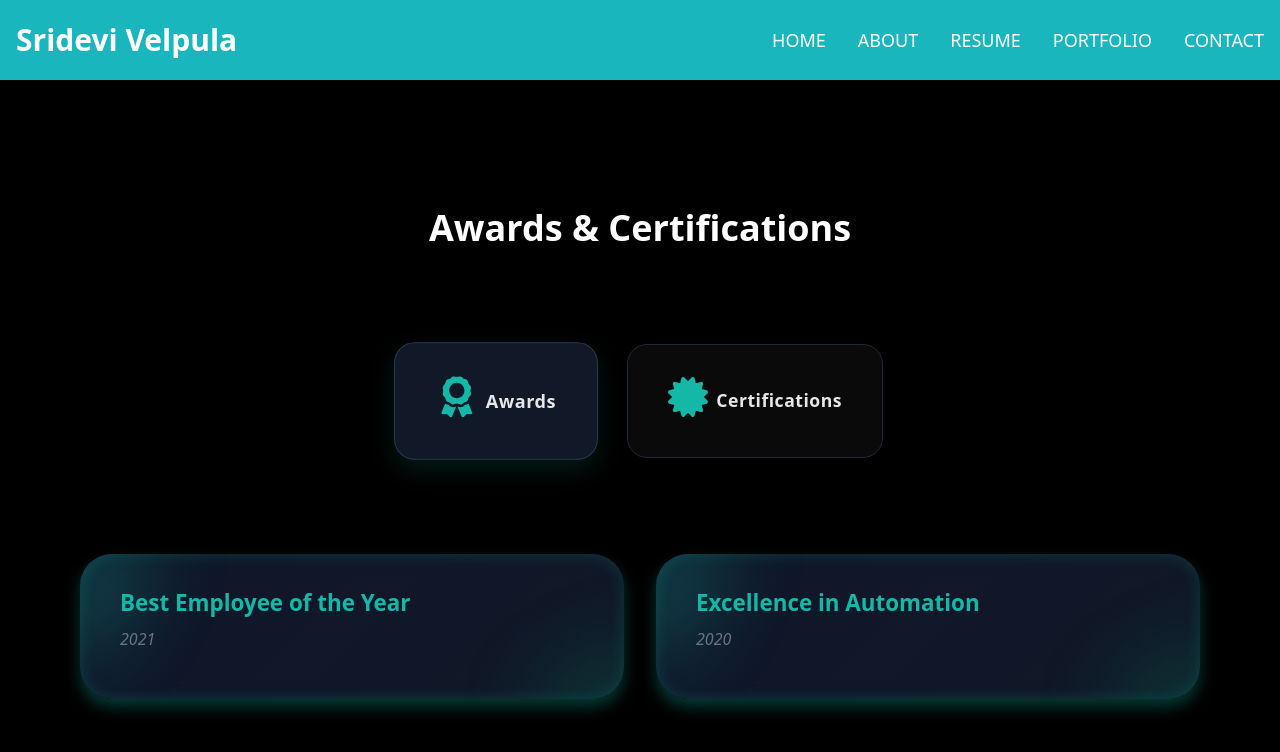
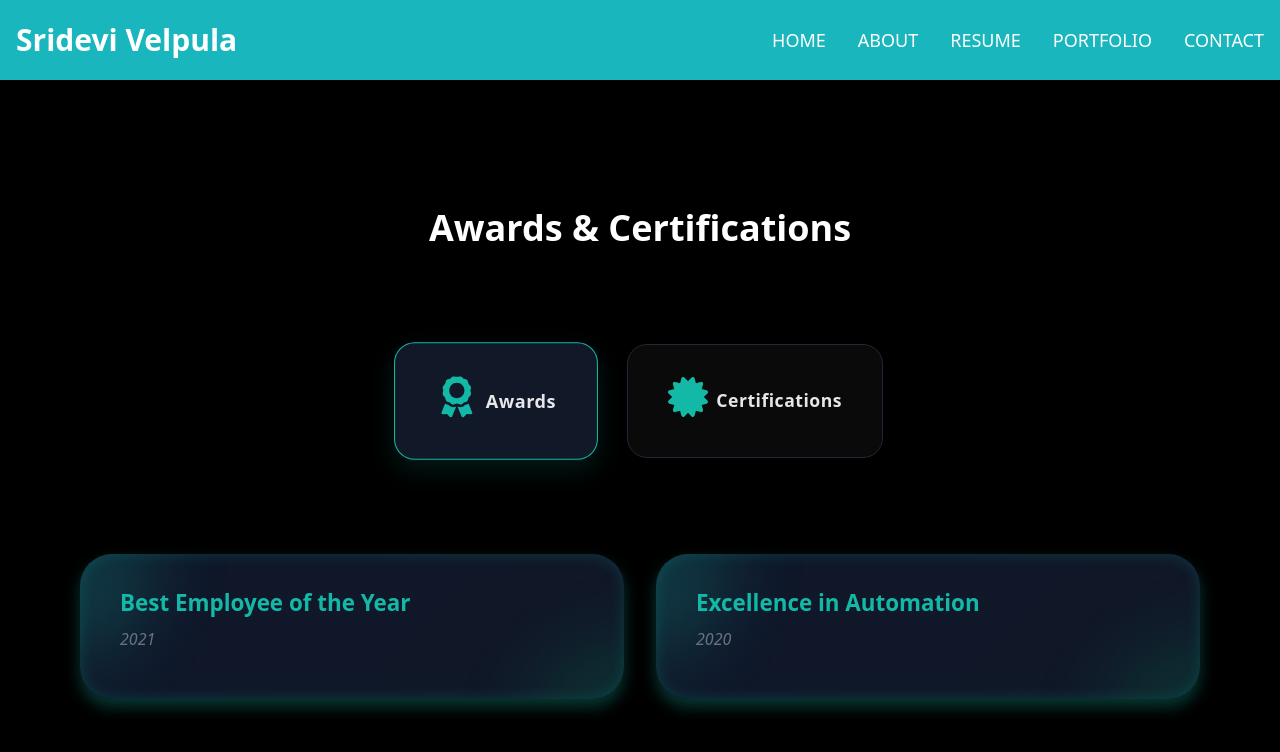
Before and after one commit to srideviblogs/my-portfolio-react, a React (Create React App) app: page / in a window 1280 px wide. In both pictures the pointer is over the element "Awards". Shown: the part 2853-3605 px from the top of the page. Built offline with nearby package versions, Linux system fonts and the light colour scheme.

Commit message:
Update AwardsCertifications.css

```diff
--- a/src/components/AwardsCertifications.css
+++ b/src/components/AwardsCertifications.css
@@ -207,7 +207,7 @@ section#awards-certifications > div > .flex > button[aria-pressed="true"] {
 .tab-card:hover,
 .tab-card.active {
   background-color: #111827;
-  border-color: #2d3748;
+  border-color: #14b8a6;
   box-shadow: 0 10px 25px rgba(20, 184, 166, 0.15);
   transform: scale(1.03);
 }
```
